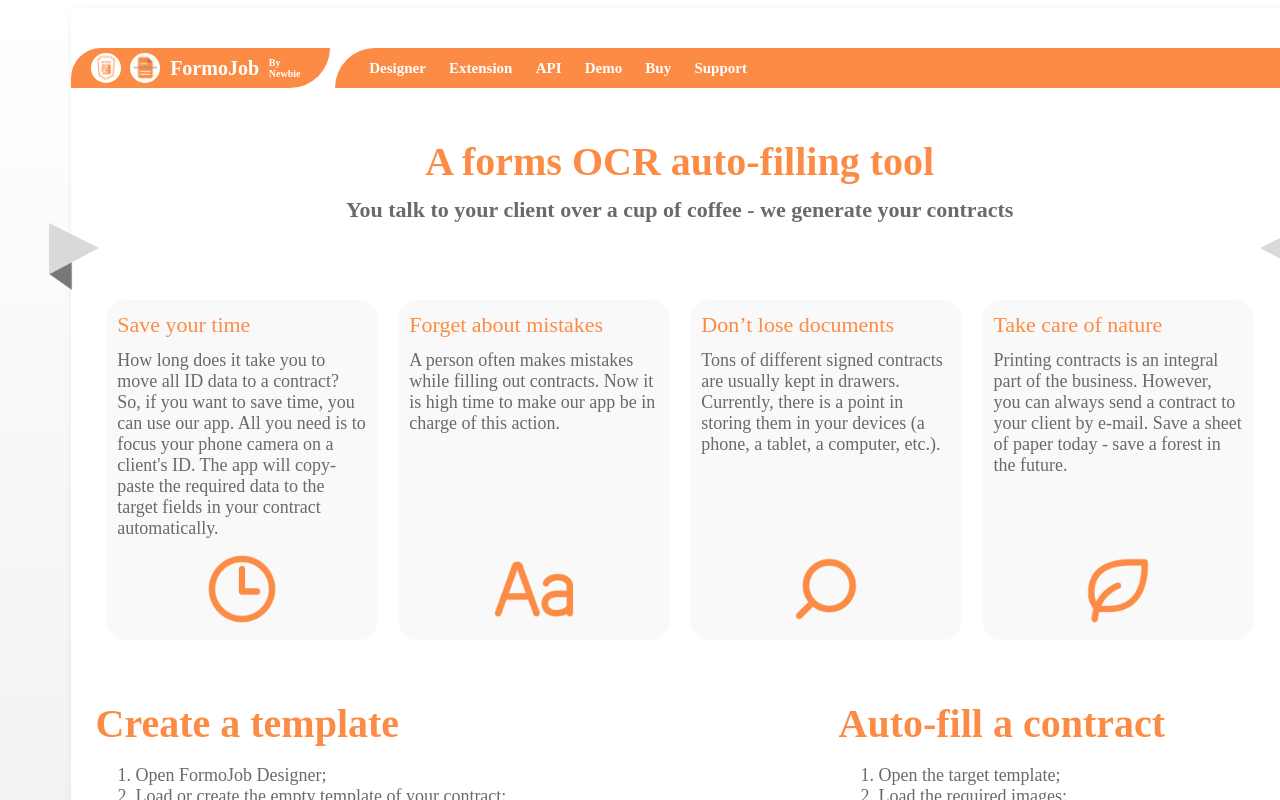
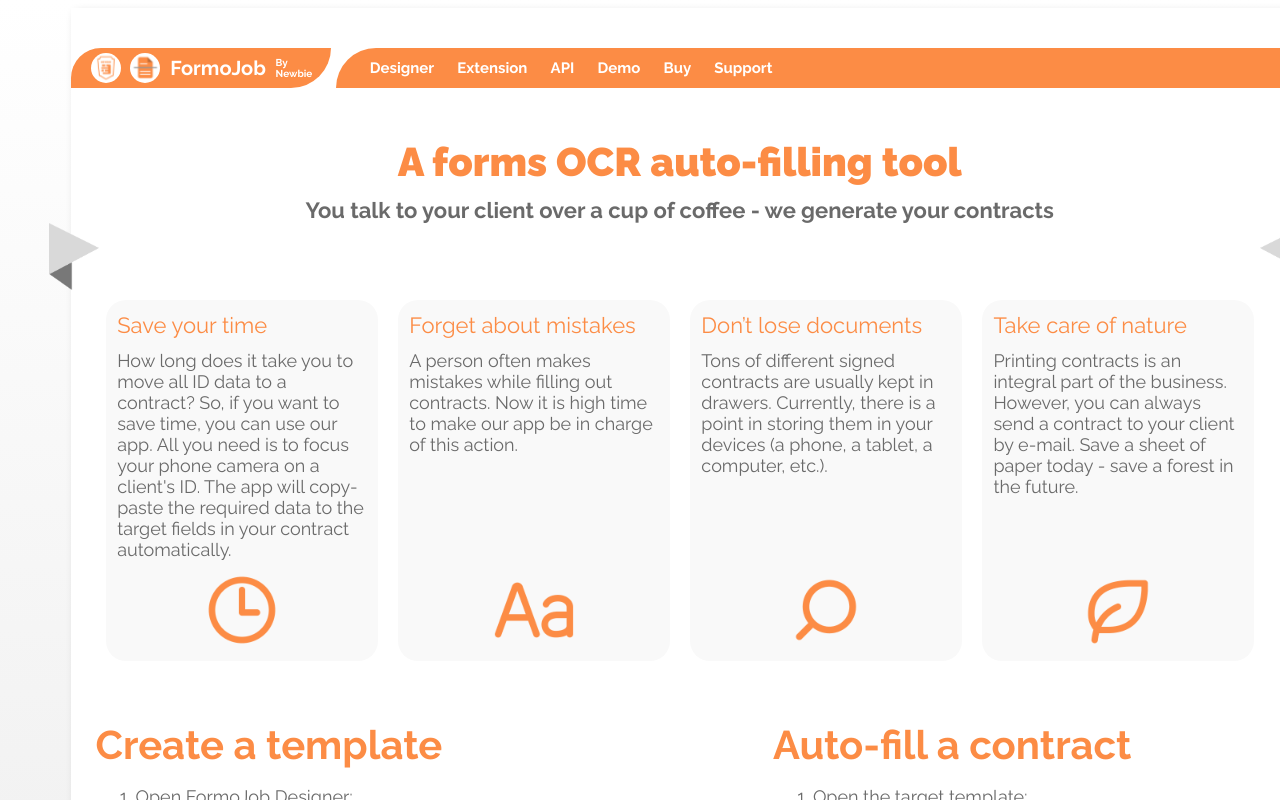
Before and after one commit to Balaborka/FormoJob-, a React (Create React App) app: page / in a window 1280 px wide. Shown: the top 800 px of the page. Built offline with nearby package versions, Linux system fonts and the light colour scheme.

Commit message:
Global font is added

```diff
--- a/src/App.tsx
+++ b/src/App.tsx
@@ -9,6 +9,7 @@
 function App() {
   return (
     <div className='content'>
+      <link href="https://fonts.googleapis.com/css?family=Raleway:400,700,900&display=swap" rel="stylesheet"></link>
       <NavBar />
       <Product panel={
         <Panel
```
